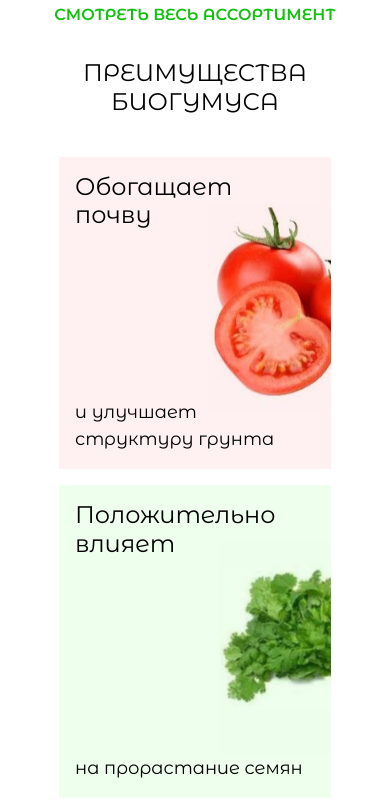
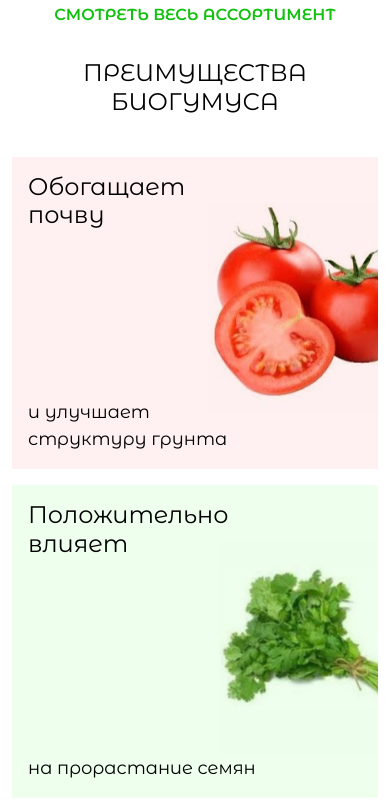
Before and after one commit to wja36rus/project-agro, a plain HTML site: page index.html in a window 390 px wide. Shown: the part 2759-3570 px from the top of the page. Drawn offline with nearby package versions, Linux system fonts and the light colour scheme.

Commit message:
Update media1366.css

```diff
--- a/style/media1366.css
+++ b/style/media1366.css
@@ -1447,7 +1447,7 @@
     }
 
     main section.preference .card-pref {
-        width: 17rem;
+        width: 100%;
         padding: 1rem;
         background-size: cover;
         background-position: center center;
```
